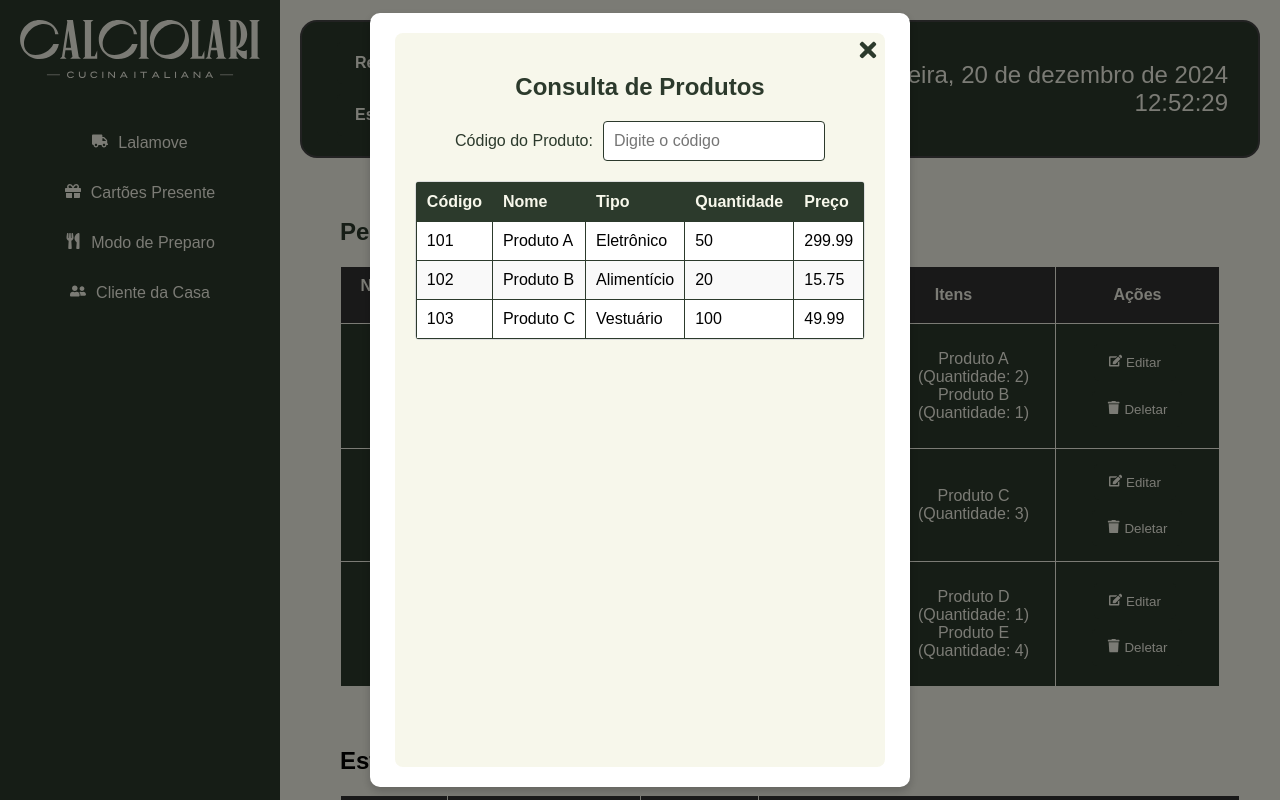
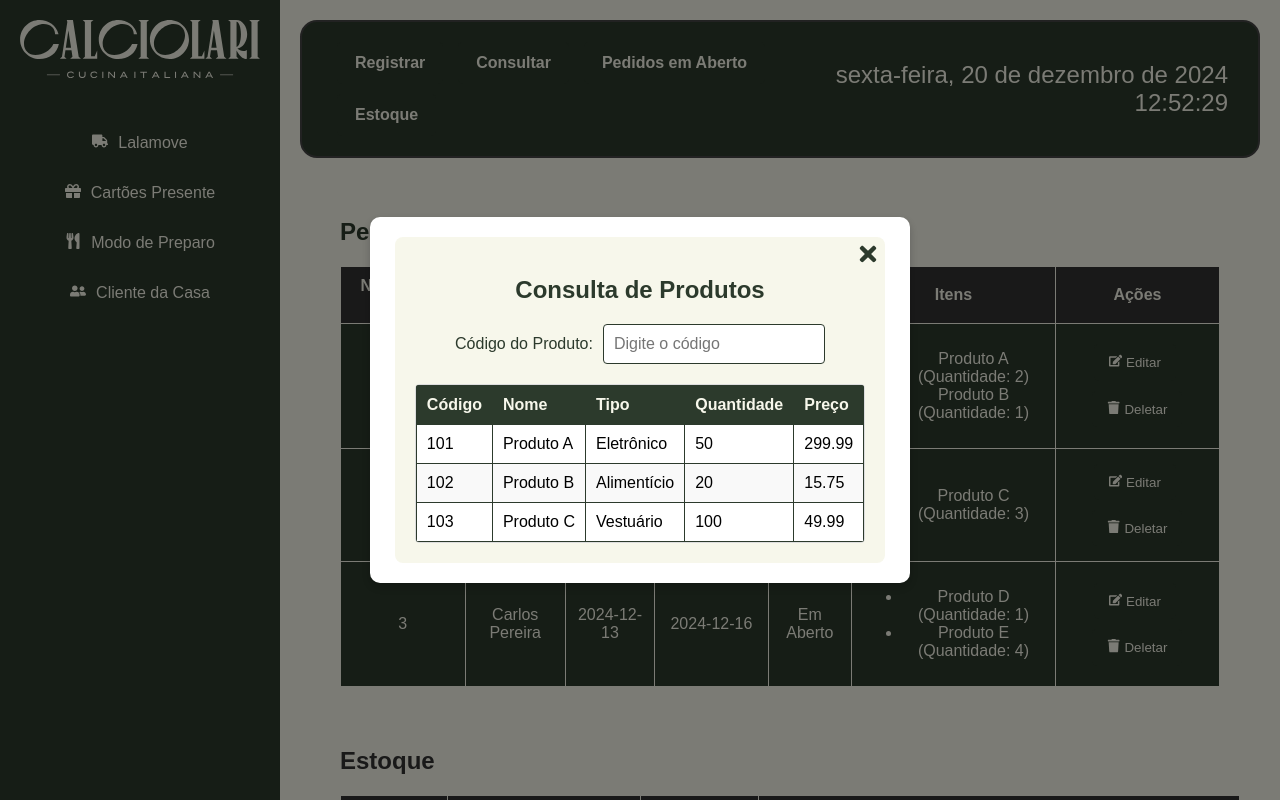
Before and after one commit to heyluannlucas/calciolari-app, a React (Create React App) app: page / in a window 1280 px wide. Both pictures are taken after a click on the button "Consultar". Shown: the top 800 px of the page. Built offline with nearby package versions, Linux system fonts and the light colour scheme.

Commit message:
add: pedidos abertos

```diff
--- a/src/components/OverlayPage.js
+++ b/src/components/OverlayPage.js
@@ -48,15 +48,24 @@ function OverlayPage({ page, onClose }) {
     <div
       className="overlay"
       onClick={handleOverlayClick}
-      style={{ display: "flex", justifyContent: "center", alignItems: "center" }}
+      style={{
+        display: "flex",
+        justifyContent: "center",
+        alignItems: "center",
+      }}
     >
       <div
-        className="overlay-content"
-        style={
-          page === "Consultar"
-            ? { width: "1345px", height: "734px", display: "flex", flexDirection: "row" }
-            : {}
-        }
+        className={`overlay-content ${
+          page === "Pedidos em Aberto"
+            ? "overlay-content-pedidos"
+            : page === "Consultar"
+            ? "overlay-content-consultar"
+            : ""
+        }`}
+        style={{
+          display: "flex",
+          flexDirection: "column",
+        }}
       >
         <button className="close-button" onClick={handleCloseClick}>
           <FaTimes size={24} />
--- a/src/pages/CriarPedido.js
+++ b/src/pages/CriarPedido.js
@@ -7,8 +7,8 @@ const RegistrarPedido = () => {
     customerName: "",
     orderNumber: "",
     deliveryDate: "",
-    orderDate: "", // New field for "Pedido em (data)"
-    status: "Em Aberto", // New field for "Status"
+    orderDate: "",
+    status: "Em Aberto",
     items: [{ itemName: "", quantity: "" }],
   });
 
--- a/src/pages/ListarPedidos.js
+++ b/src/pages/ListarPedidos.js
@@ -1,5 +1,5 @@
 import React, { useState, useEffect } from "react";
-import "../styles/CriarPedido.css";
+import "../styles/ListarPedidos.css";
 
 const ListaPedidos = () => {
   const [pedidos, setPedidos] = useState([]);
@@ -22,18 +22,14 @@ const ListaPedidos = () => {
         customerName: "Maria Oliveira",
         deliveryDate: "2024-12-26T00:00:00.000Z",
         status: "OK",
-        items: [
-          { itemName: "Item C", quantity: 5 },
-        ],
+        items: [{ itemName: "Item C", quantity: 5 }],
       },
       {
         id: 3,
         customerName: "Carlos Pereira",
         deliveryDate: "2024-12-27T00:00:00.000Z",
         status: "Em Aberto",
-        items: [
-          { itemName: "Item D", quantity: 3 },
-        ],
+        items: [{ itemName: "Item D", quantity: 3 }],
       },
     ];
 
@@ -73,7 +69,9 @@ const ListaPedidos = () => {
 
   return (
     <div className="lista-pedidos">
+      <div className="lista-pedidos-container">
         <h2>Pedidos Em Aberto</h2>
+        <div className="table-container">
           <table className="pedidos-table">
             <thead>
               <tr>
@@ -122,6 +120,8 @@ const ListaPedidos = () => {
             </tbody>
           </table>
         </div>
+      </div>
+    </div>
   );
 };
 
--- a/src/styles/ListarPedidos.css
+++ b/src/styles/ListarPedidos.css
@@ -1,53 +1,106 @@
+/* ListarPedidos.css */
+
+body {
+  font-family: Arial, sans-serif;
+  background-color: #f9f9f9;
+  margin: 0;
+  padding: 0;
+  color: #333;
+}
 
 .lista-pedidos {
   padding: 20px;
-    font-family: 'Work Sans', sans-serif;
-    color: #2C3A2C;
-    background: none;
-    width: 80%;
+  max-width: 800px;
   margin: 20px auto;
+  background: #F7F7EB;
+  box-shadow: 0 2px 4px rgba(0, 0, 0, 0.1);
+  border-radius: 8px;
+}
+
+.lista-pedidos-container {
+  text-align: center;
 }
 
 .lista-pedidos h2 {
-    text-align: center;
-    font-weight: bold;
+  font-size: 24px;
   margin-bottom: 20px;
+  color: #444;
+}
+
+.table-container {
+  overflow-x: auto;
 }
 
 .pedidos-table {
   width: 100%;
   border-collapse: collapse;
-    margin-top: 20px;
+  margin-top: 10px;
 }
 
 .pedidos-table th, .pedidos-table td {
-    border: 1px solid #444;
+  border: 1px solid #ddd;
   padding: 10px;
   text-align: left;
 }
 
 .pedidos-table th {
   background-color: #2C3A2C;
-    color: #fff;
+  color: #f9f9f9;
   font-weight: bold;
 }
 
+.pedidos-table tr:nth-child(even) {
+  background-color: #f9f9f9;
+}
+
+.pedidos-table tr:hover {
+  background-color: #f1f1f1;
+}
+
 .pedidos-table td ul {
-    list-style: none;
+  list-style-type: none;
   padding: 0;
   margin: 0;
 }
 
+.pedidos-table td ul li {
+  margin-bottom: 5px;
+}
+
+.change-status-button {
+  background-color: #2C3A2C;
+  color: white;
+  border: none;
+  padding: 5px 10px;
+  border-radius: 4px;
+  font-size: 14px;
+}
+
+.change-status-button:hover {
+  background-color: #2C3A2C;
+}
+
 .delete-button {
-    background: #2C3A2C;
-    color: #fff;
+  background-color: #dc3545;
+  color: white;
   border: none;
-    padding: 8px 12px;
-    border-radius: 5px;
-    cursor: pointer;
+  padding: 5px 10px;
+  border-radius: 4px;
   font-size: 14px;
 }
 
 .delete-button:hover {
-    background: #444;
+  background-color: #c82333;
 }
+
+@media (max-width: 600px) {
+  .pedidos-table th, .pedidos-table td {
+    font-size: 14px;
+    padding: 8px;
+  }
+
+  .change-status-button, .delete-button {
+    font-size: 12px;
+    padding: 4px 8px;
+  }
+}
```
Lines whose indentation alone changed are shown as unchanged.
